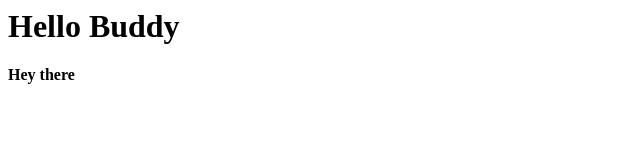
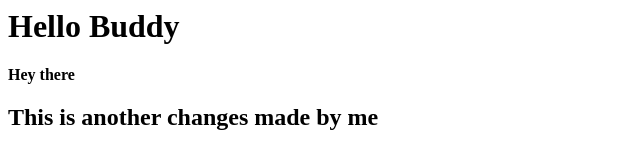
Before and after one commit to superabhijha2000/GIT-Tutorial-, a plain HTML site: page index.htm in a window 1280 px wide. Shown: the whole page, without its empty margins (0-640 px from the left). Drawn offline with Linux system fonts and the light colour scheme.

Commit message:
Some more changes added by Abhishek Jha

```diff
--- a/index.htm
+++ b/index.htm
@@ -1,2 +1,3 @@
 <h1>Hello Buddy</h1>
 <b>Hey there</b>
+<h2>This is another changes made by me</h2>
```
Also changed, not shown: 1 other file.
